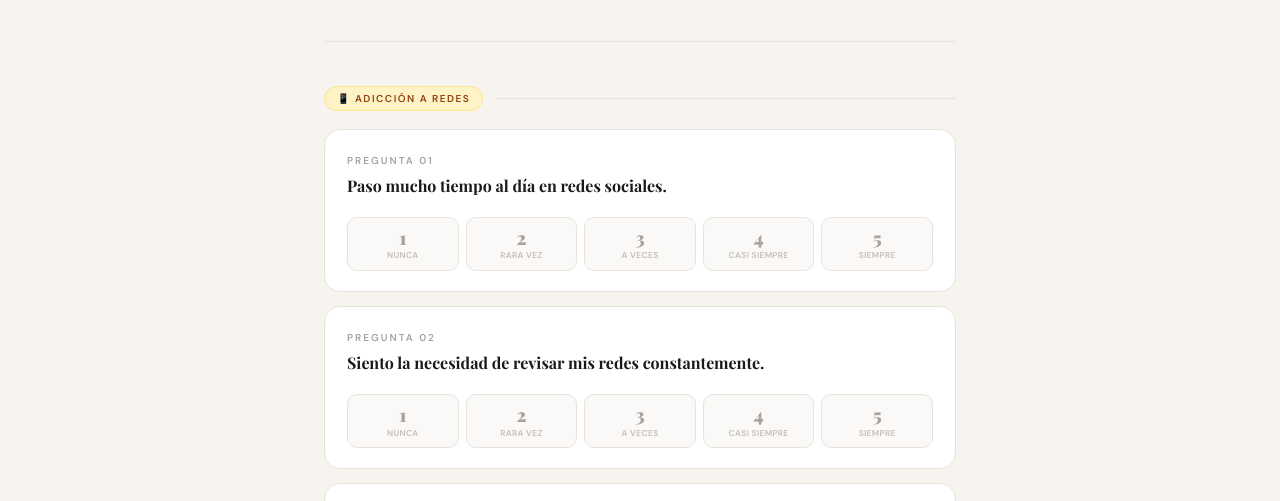
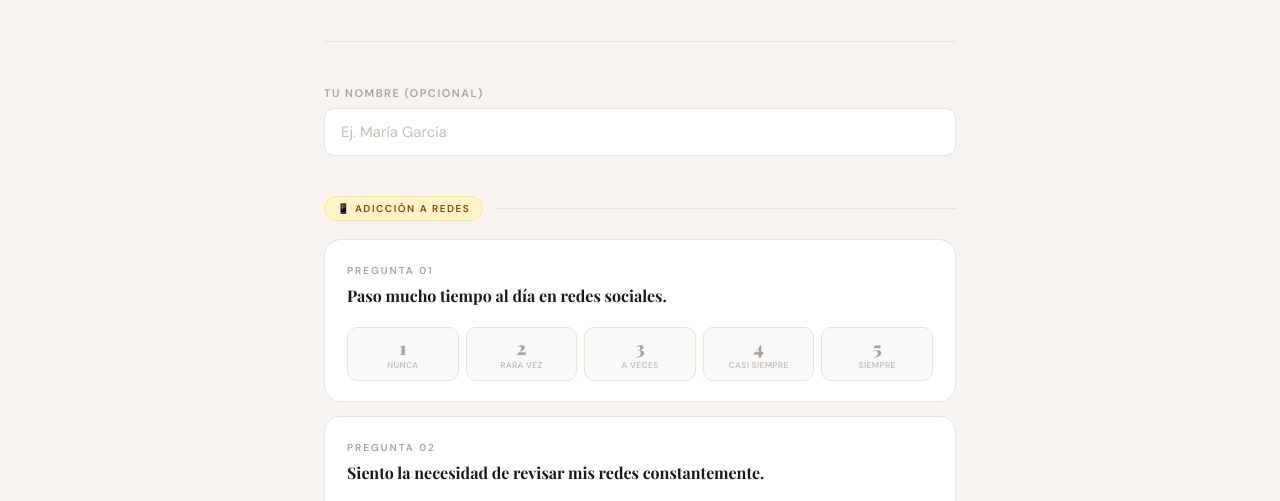
Before and after one commit to jeanfa0/encuesta-juvenil, a plain HTML site: page index.html in a window 1280 px wide. Shown: the part 280-781 px from the top of the page. Drawn offline with nearby package versions, Linux system fonts and the light colour scheme; a web font is replaced by a local one.

Commit message:
Update index.html

```diff
--- a/index.html
+++ b/index.html
@@ -339,6 +339,10 @@ h1 em { font-style: italic; color: #e8412c; }
   </div>
 
   <form id="surveyForm">
+    <div class="name-wrap">
+      <label class="field-label" for="nameInput">Tu nombre (opcional)</label>
+      <input class="name-input" id="nameInput" type="text" placeholder="Ej. María García">
+    </div>
 
     <div class="sec-header">
       <span class="sec-badge badge-social">📱 Adicción a redes</span>
```
